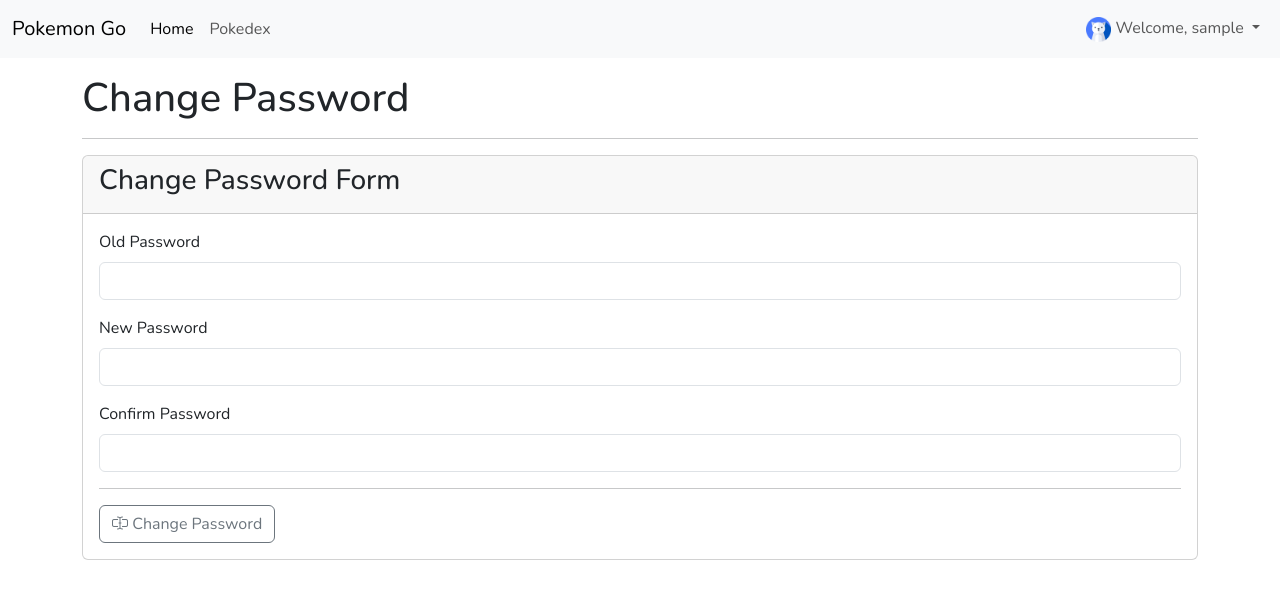
After one commit to std67122420319-pixel/pokemon-go-03, a Flask app: page /users/change_password in a window 1280 px wide. The commit adds this page. Shown: the top 599 px of the page. Run offline with Flask 3, Linux system fonts and the light colour scheme; the visitor is signed in with stand-in values (Sample User, id 1).

Commit message:
first commit

```diff
--- a/pokemon/core/templates/core/index.html
+++ b/pokemon/core/templates/core/index.html
@@ -12,7 +12,7 @@
       {% for pokemon in pokemons %}
         <div class="col-lg-3">
           <div class="card mt-4 card-pokemon">
-            <a href="#">
+            <a href="{{ url_for('core.details', id=pokemon.id) }}">
               <img src="{{pokemon.img_url}}" alt="" class="card-img-top bg-secondary">
             </a>
             <div class="card-body">
--- a/pokemon/core/templates/core/pokemon_detail.html
+++ b/pokemon/core/templates/core/pokemon_detail.html
@@ -32,7 +32,7 @@
         <br>
         <hr>
         <div class="float-end">
-          <a href="#" class="btn btn-outline-success">
+          <a href="{{ url_for('core.index') }}" class="btn btn-outline-success">
             <i class="bi bi-skip-backward-btn"></i>
             Back to Home Page
           </a>
--- a/pokemon/pokemon/templates/pokemon/index.html
+++ b/pokemon/pokemon/templates/pokemon/index.html
@@ -10,7 +10,7 @@
     <hr>
     <div class="row">
       <div class="col-md-6">
-        <a href="#" class="btn btn-outline-secondary">
+        <a href="{{ url_for('pokemon.new_pokemon') }}" class="btn btn-outline-secondary">
           <i class="bi bi-file-earmark-plus"></i>
           New Pokedex
         </a>
@@ -28,7 +28,7 @@
           <tr>
             <td>{{loop.index}}</td>
             <td>{{poke.name}}</td>
-            <td>{{poke.created_at}}</td>
+            <td>{{poke.created_at.strftime('%d-%m-%Y %H:%M:%S')}}</td>
           </tr>
         {% endfor %}
 
--- a/pokemon/templates/layout.html
+++ b/pokemon/templates/layout.html
@@ -6,6 +6,8 @@
   <link href="https://cdn.jsdelivr.net/npm/bootstrap@5.3.8/dist/css/bootstrap.min.css" rel="stylesheet" integrity="sha384-sRIl4kxILFvY47J16cr9ZwB07vP4J8+LH7qKQnuqkuIAvNWLzeN8tE5YBujZqJLB" crossorigin="anonymous">
   <link rel="stylesheet" href="https://cdn.jsdelivr.net/npm/bootstrap-icons@1.13.1/font/bootstrap-icons.min.css">
   <link href="https://fonts.googleapis.com/css2?family=Nunito:ital,wght@0,200..1000;1,200..1000&display=swap" rel="stylesheet">
+  <link rel="shortcut icon" href="{{ url_for('static', filename='img/favicon.ico') }}" type="image/x-icon">
+  <link rel="icon" href="{{ url_for('static', filename='img/favicon.ico') }}" type="image/x-icon">
   <script src="https://cdn.jsdelivr.net/npm/htmx.org@2.0.8/dist/htmx.min.js" integrity="sha384-/TgkGk7p307TH7EXJDuUlgG3Ce1UVolAOFopFekQkkXihi5u/6OCvVKyz1W+idaz" crossorigin="anonymous"></script>
   <title>Pokemon Go - {% block title %}{% endblock %}
   </title>
--- a/pokemon/templates/navbar.html
+++ b/pokemon/templates/navbar.html
@@ -1,9 +1,9 @@
 <nav class="navbar navbar-expand-lg bg-body-tertiary">
   <div class="container-fluid">
     {% if current_user.is_authenticated %}
-        <a class="navbar-brand" href="#">Pokemon Go</a>
+        <a class="navbar-brand" href="{{ url_for('users.index') }}">Pokemon Go</a>
     {% else %}
-        <a class="navbar-brand" href="#">Pokemon Go</a>
+        <a class="navbar-brand" href="{{ url_for('core.index') }}">Pokemon Go</a>
     {% endif %}
 
 
@@ -14,16 +14,16 @@
       {% if current_user.is_authenticated %}
         <ul class="navbar-nav me-auto">
           <li class="nav-item">
-            <a class="nav-link active" aria-current="page" href="#">Home</a>
+            <a class="nav-link active" aria-current="page" href="{{ url_for('users.index') }}">Home</a>
           </li>
           <li class="nav-item">
-            <a href="#" class="nav-link">Pokedex</a>
+            <a href="{{ url_for('pokemon.index') }}" class="nav-link">Pokedex</a>
           </li>
         </ul>
       {% else %}
         <ul class="navbar-nav me-auto">
           <li class="nav-item">
-            <a class="nav-link active" aria-current="page" href="#">Home</a>
+            <a class="nav-link active" aria-current="page" href="{{ url_for('core.index') }}">Home</a>
           </li>
 
         </ul>
@@ -40,24 +40,24 @@
                 Welcome, {{current_user.username}}
               </a>
               <ul class="dropdown-menu">
-                <li><a class="dropdown-item" href="#">
+                <li><a class="dropdown-item" href="{{ url_for('users.profile') }}">
                   <i class="bi bi-person-square"></i>
                   Profile</a></li>
-                <li><a class="dropdown-item" href="#">
+                <li><a class="dropdown-item" href="{{ url_for('users.change_password') }}">
                   <i class="bi bi-input-cursor-text"></i>
                   Change Password</a></li>
                 <li><hr class="dropdown-divider"></li>
-                <li><a class="dropdown-item" href="#">
+                <li><a class="dropdown-item" href="{{ url_for('users.logout') }}">
                   <i class="bi bi-box-arrow-left"></i>
                   Logout</a></li>
               </ul>
             </li>
         {% else %}
             <li class="nav-item">
-              <a class="nav-link" href="#">Register</a>
+              <a class="nav-link" href="{{ url_for('users.register') }}">Register</a>
             </li>
             <li class="nav-item">
-              <a class="nav-link" href="#">Login</a>
+              <a class="nav-link" href="{{ url_for('users.login') }}">Login</a>
             </li>
 
 
--- a/pokemon/users/routes.py
+++ b/pokemon/users/routes.py
@@ -0,0 +1,121 @@
+from flask import Blueprint, render_template, request, redirect, url_for, flash
+from pokemon.models import User
+from pokemon.extensions import db, bcrypt
+from flask_login import login_user, logout_user, login_required, current_user
+
+user_bp = Blueprint('users', __name__, template_folder='templates')
+
+@user_bp.route('/')
+def index():
+    return render_template('users/index.html' , title= 'Users Page')
+
+@user_bp.route('/register', methods=['GET', 'POST'])
+def register():
+    if request.method == 'POST':
+        username = request.form.get('username')
+        email = request.form.get('email')
+        password = request.form.get('password')
+        confirm_password = request.form.get('confirm_password')
+
+        query = db.select(User).where(User.username == username)
+        user = db.session.scalar(query)
+        if user :
+            flash('Username already exists.', 'warning')
+            return redirect(url_for('users.register'))
+        else:
+            query = db.select(User).where(User.email == email)
+            user = db.session.scalar(query)
+            if user:
+                flash('Email already exists.', 'warning')
+                return redirect(url_for('users.register'))
+            else:
+                if password == confirm_password:
+                    pwd_hash = bcrypt.generate_password_hash(password).decode('utf-8')
+                    user = User(username=username, email=email, password=pwd_hash)
+                    db.session.add(user)
+                    db.session.commit()
+                    flash('Registration successful!', 'success')
+                    return redirect(url_for('users.login'))
+                else:
+                    flash('Passwords do not match.', 'warning')
+                    return redirect(url_for('users.register'))
+
+
+
+
+
+
+
+
+    return render_template('users/register.html' , title= 'Register Page')
+
+@user_bp.route('/login', methods=['GET', 'POST'])
+def login():
+    if request.method == 'POST':
+        username = request.form.get('username')
+        password = request.form.get('password')
+
+
+        query = db.select(User).where(User.username == username)
+        user = db.session.scalar(query)
+        if user:
+            if bcrypt.check_password_hash(user.password, password):
+                login_user(user)
+                flash('Login successful!', 'success')
+                return redirect(url_for('core.index'))
+            else:
+                flash('Incorrect password.', 'warning')
+                return redirect(url_for('users.login'))
+        else:
+            flash(f'Username: {username} does not exist.', 'warning')
+            return redirect(url_for('users.login'))
+
+
+    return render_template('users/login.html' , title= 'Login Page')
+
+@user_bp.route('/logout')
+def logout():
+    logout_user()
+    return redirect(url_for('core.index'))
+
+@user_bp.route('/profile', methods=['GET', 'POST'])
+@login_required
+def profile():
+    user = current_user
+    if request.method == 'POST':
+        firstname = request.form.get('firstname')
+        lastname = request.form.get('lastname')
+
+        if len(firstname)>0 or len(lastname)>0:
+            user.firstname = firstname
+            user.lastname = lastname
+
+            db.session.add(user)
+            db.session.commit()
+            flash('Profile updated successfully!', 'success')
+            return redirect(url_for('users.profile'))
+
+    return render_template('users/profile.html', title='Profile Page', user=user)
+
+@user_bp.route('/change_password', methods=['GET', 'POST'])
+@login_required
+def change_password():
+    if request.method == 'POST':
+        old_password = request.form.get('old_password')
+        new_password = request.form.get('new_password')
+        confirm_new_password = request.form.get('confirm_new_password')
+
+        if not bcrypt.check_password_hash(current_user.password, old_password):
+            flash('Old password is incorrect.', 'warning')
+            return redirect(url_for('users.change_password'))
+
+        if new_password != confirm_new_password:
+            flash('New passwords do not match.', 'warning')
+            return redirect(url_for('users.change_password'))
+
+        hashed_new_password = bcrypt.generate_password_hash(new_password).decode('utf-8')
+        current_user.password = hashed_new_password
+        db.session.commit()
+        flash('Password changed successfully!', 'success')
+        return redirect(url_for('users.profile'))
+    return render_template('users/change_password.html', title='Change Password')
--- /dev/null
+++ b/pokemon/users/templates/users/change_password.html
@@ -0,0 +1,37 @@
+{% extends 'layout.html' %}
+
+{% block title %}
+  {{title}}
+{% endblock %}
+
+{% block content %}
+  <div class="container mt-3">
+    <h1>{{title}}</h1>
+    <hr>
+    <div class="card mt-3 mb-3">
+      <div class="card-header">
+        <h3>Change Password Form</h3>
+      </div>
+      <div class="card-body">
+        <form method="post">
+          <div class="mb-3">
+            <label for="old_password" class="form-label">Old Password</label>
+            <input name="old_password" type="password" class="form-control" id="old_password" required>
+          </div>
+          <div class="mb-3">
+            <label for="new_password" class="form-label">New Password</label>
+            <input name="new_password" type="password" class="form-control" id="new_password" required>
+          </div>
+          <div class="mb-3">
+            <label for="confirm_password" class="form-label">Confirm Password</label>
+            <input name="confirm_password" type="password" class="form-control" id="confirm_password" required>
+          </div>
+          <hr>
+          <button type="submit" class="btn btn-outline-secondary">
+            <i class="bi bi-input-cursor-text"></i>
+            Change Password</button>
+        </form>
+      </div>
+    </div>
+  </div>
+{% endblock %}
--- a/pyproject.toml
+++ b/pyproject.toml
@@ -10,5 +10,6 @@ dependencies = [
     "flask-login>=0.6.3",
     "flask-migrate>=4.0.0",
     "flask-sqlalchemy>=3.1.1",
+    "gunicorn>=25.1.0",
     "psycopg2-binary>=2.9.11",
 ]
```
Also changed, not shown: pokemon/__init__.py (+10 -0 lines), pokemon/core/routes.py (+8 -1 lines), pokemon/pokemon/routes.py (+46 -0 lines), pokemon/pokemon/templates/pokemon/new_pokemon.html (+5 -4 lines), requirements.txt (added, +21 -0 lines), README.md, pokemon/static/img/favicon.ico (added), 1 other file.
